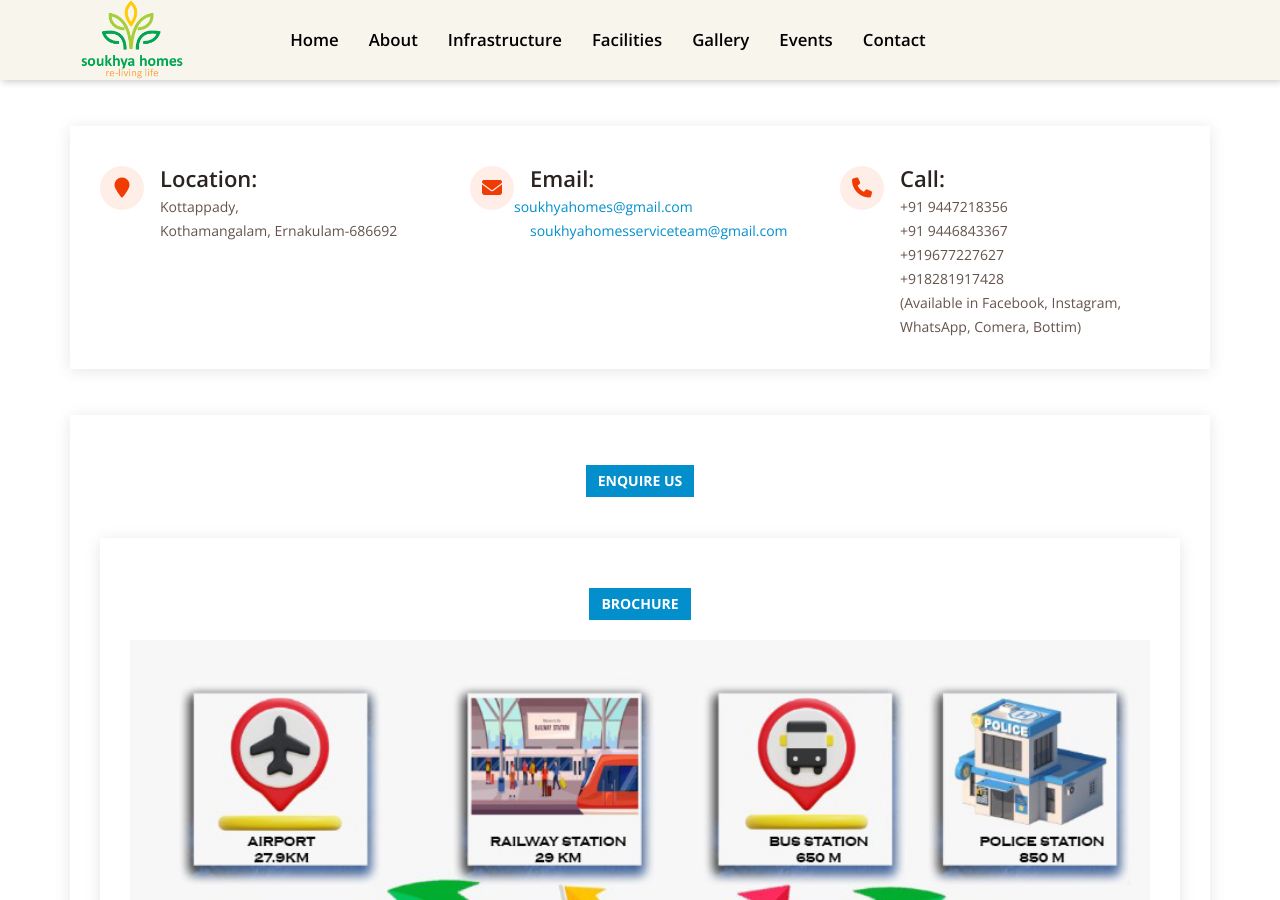
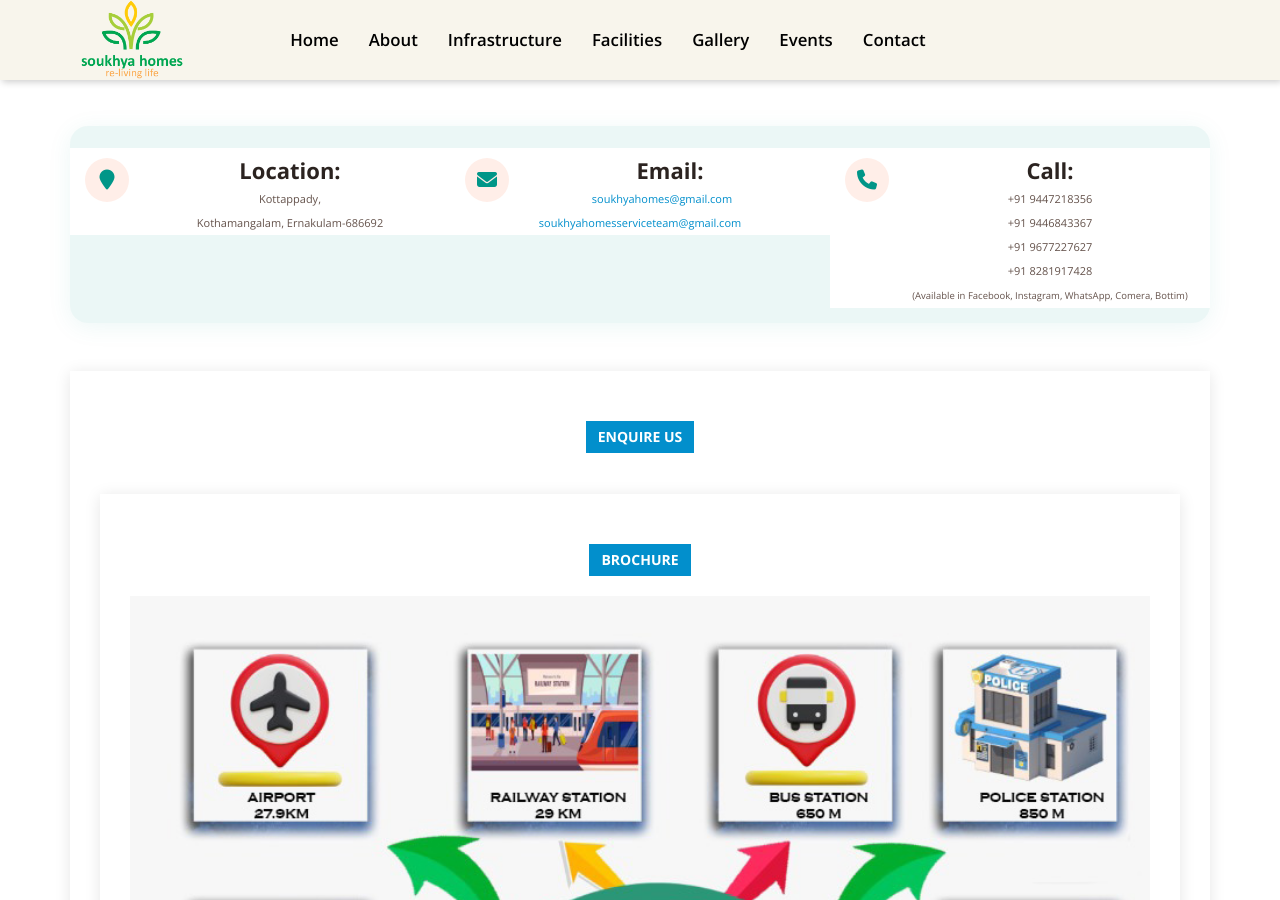
Before and after one commit to soukhyahomes/soukhyahomes.github.io, a Jekyll site: the page built from contact.md, in a window 1280 px wide and 900 px high, scrolled down 360 px. Built offline with Jekyll 4.4.1, drawn with Linux system fonts in a browser that asks for light colours; nearby versions of some CDN libraries.

Commit message:
align chnage in fac

```diff
--- a/_layouts/contact.html
+++ b/_layouts/contact.html
@@ -33,28 +33,24 @@
 
           <div class="col-lg-12">
 
-            <div class="info-wrap">
-              <div class="row">
-                <div class="col-lg-4 info">
-                  <i class="fas fa-map-marker"></i>
-                  <h4>Location:</h4>
-                  <p>Kottappady,<br> Kothamangalam, Ernakulam-686692</p>
+            <div class="info-wrap" style="background:rgba(0,150,136,0.08);border-radius:18px;box-shadow:0 4px 24px rgba(0,150,136,0.08);padding:2.2rem 1.5rem 1.5rem 1.5rem;margin-bottom:2.5rem;">
+              <div class="row align-items-center">
+                <div class="col-lg-4 info text-center mb-4 mb-lg-0">
+                  <i class="fas fa-map-marker fa-2x mb-2" style="color:#009688;"></i>
+                  <h4 style="font-weight:700;">Location:</h4>
+                  <p style="font-size:1.1rem;">Kottappady,<br> Kothamangalam, Ernakulam-686692</p>
                 </div>
-
-                <div class="col-lg-4 info mt-4 mt-lg-0">
-                  <i class="fas fa-envelope"></i>
-                  <h4>Email:</h4>
-                  <a href = "mailto: soukhyahomes@gmail.com">       soukhyahomes@gmail.com</a><p>
-                 <a href = "mailto: soukhyahomesserviceteam@gmail.com">soukhyahomesserviceteam@gmail.com</a><p>
+                <div class="col-lg-4 info text-center mb-4 mb-lg-0">
+                  <i class="fas fa-envelope fa-2x mb-2" style="color:#009688;"></i>
+                  <h4 style="font-weight:700;">Email:</h4>
+                  <a href="mailto:soukhyahomes@gmail.com" style="font-size:1.1rem;display:block;">soukhyahomes@gmail.com</a>
+                  <a href="mailto:soukhyahomesserviceteam@gmail.com" style="font-size:1.1rem;display:block;">soukhyahomesserviceteam@gmail.com</a>
                 </div>
-
-
-                <div class="col-lg-4 info mt-4 mt-lg-0">
-                  <i class="fas fa-phone"></i>
-                  <h4>Call:</h4>
-                  <p>+91 9447218356<br> +91 9446843367</p>
-			<p>+919677227627<br> +918281917428<br>
-			(Available in Facebook, Instagram, WhatsApp, Comera, Bottim)</p>
+                <div class="col-lg-4 info text-center">
+                  <i class="fas fa-phone fa-2x mb-2" style="color:#009688;"></i>
+                  <h4 style="font-weight:700;">Call:</h4>
+                  <p style="font-size:1.1rem;">+91 9447218356<br>+91 9446843367</p>
+                  <p style="font-size:1.1rem;">+91 9677227627<br>+91 8281917428<br><span style="font-size:0.95rem;">(Available in Facebook, Instagram, WhatsApp, Comera, Bottim)</span></p>
                 </div>
               </div>
             </div>
```
Also changed, not shown: _layouts/facilities.html (+10 -7 lines).
